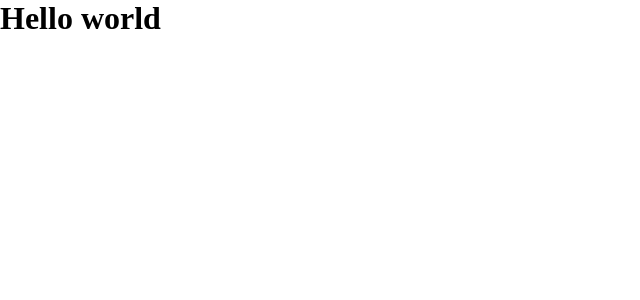
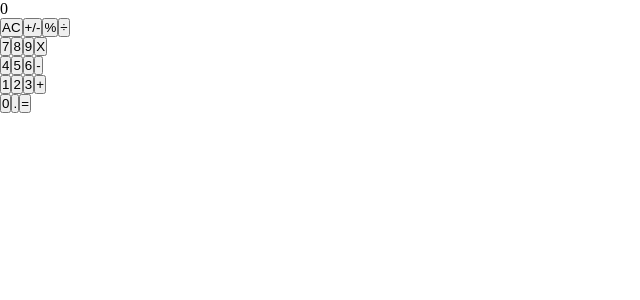
Before and after one commit to lmaldonadoch/react-calculator, a React (Create React App) app: page / in a window 1280 px wide. Shown: the top 300 px of the page, without its empty margins (0-640 px from the left). Built offline with nearby package versions, Linux system fonts and the light colour scheme.

Commit message:
Added calculator layout

```diff
--- /dev/null
+++ b/src/components/App.js
@@ -0,0 +1,13 @@
+import React from 'react';
+import '../index.css';
+import Display from './Display';
+import ButtonPanel from './ButtonPanel';
+
+export default function App(props) {
+  return (
+    <div className="calculator-body">
+      <Display />
+      <ButtonPanel />
+    </div>
+  );
+}
--- /dev/null
+++ b/src/components/Button.js
@@ -0,0 +1,8 @@
+import React from 'react';
+import '../index.css';
+
+export default class Button extends React.Component {
+  render() {
+    return <button>{this.props.name}</button>;
+  }
+}
--- /dev/null
+++ b/src/components/ButtonPanel.js
@@ -0,0 +1,45 @@
+import React from 'react';
+import '../index.css';
+import Button from './Button';
+
+export default class ButtonPanel extends React.Component {
+  renderButton(name) {
+    return <Button name={name} />;
+  }
+
+  render() {
+    return (
+      <div>
+        <div>
+          {this.renderButton('AC')}
+          {this.renderButton('+/-')}
+          {this.renderButton('%')}
+          {this.renderButton('÷')}
+        </div>
+        <div>
+          {this.renderButton('7')}
+          {this.renderButton('8')}
+          {this.renderButton('9')}
+          {this.renderButton('X')}
+        </div>
+        <div>
+          {this.renderButton('4')}
+          {this.renderButton('5')}
+          {this.renderButton('6')}
+          {this.renderButton('-')}
+        </div>
+        <div>
+          {this.renderButton('1')}
+          {this.renderButton('2')}
+          {this.renderButton('3')}
+          {this.renderButton('+')}
+        </div>
+        <div>
+          {this.renderButton('0')}
+          {this.renderButton('.')}
+          {this.renderButton('=')}
+        </div>
+      </div>
+    );
+  }
+}
--- /dev/null
+++ b/src/components/Display.js
@@ -0,0 +1,14 @@
+import React from 'react';
+import '../index.css';
+
+export default class Display extends React.Component {
+  constructor(props) {
+    super(props);
+    this.state = {
+      result: '0',
+    };
+  }
+  render() {
+    return <div>{this.state.result}</div>;
+  }
+}
--- a/src/index.js
+++ b/src/index.js
@@ -1,5 +1,6 @@
 import React from 'react';
 import ReactDOM from 'react-dom';
 import './index.css';
+import App from './components/App';
 
-ReactDOM.render(<h1>Hello world</h1>, document.getElementById('root'));
+ReactDOM.render(<App />, document.getElementById('root'));
```
